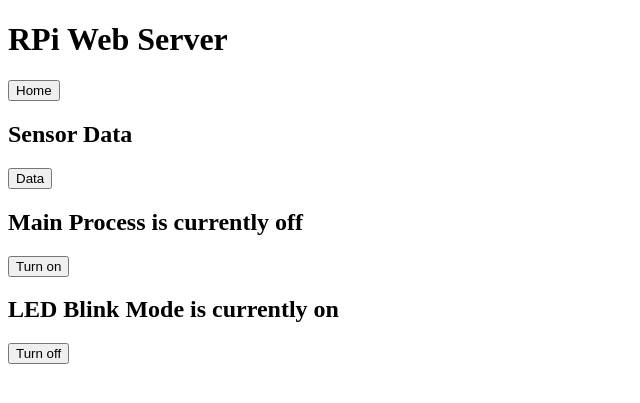
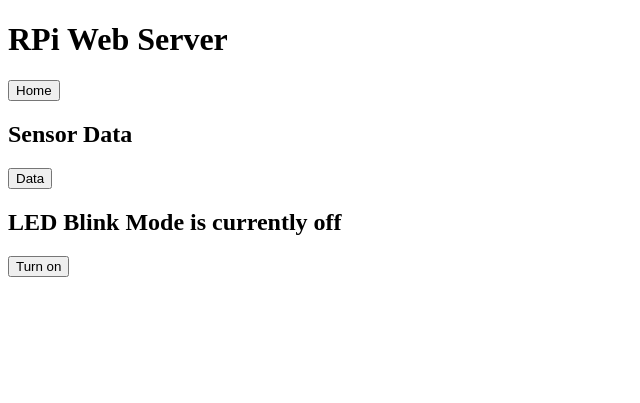
Before and after one commit to JakobProssinger/StratoFlight-System-Control, a Flask app: page / in a window 1280 px wide. Shown: the top 403 px of the page, without its empty margins (0-640 px from the left). Run offline with Flask 2, Linux system fonts and the light colour scheme.

Commit message:
REMOVED: (de)activation of sensor reading thread

```diff
--- a/templates/index.html
+++ b/templates/index.html
@@ -6,26 +6,6 @@
     <a href="/sensors">
         <input type="button" value="Data" />
     </a>
-
-    {% if main_process == true %}
-    <h2>Main Process is currently <strong>on</strong></h2>
-    <div>
-        <div>
-            <a href="/changeProcess/off">
-                <input type="button" value="Turn off" />
-            </a>
-        </div>
-    </div>
-    {% else %}
-    <h2>Main Process is currently <strong>off</strong></h2>
-    <div>
-        <div>
-            <a href="/changeProcess/on">
-                <input type="button" value="Turn on" />
-            </a>
-        </div>
-    </div>
-    {% endif %}
 
     {% if led_blink_mode == true %}
     <h2>LED Blink Mode is currently <strong>on</strong></h2>
```
